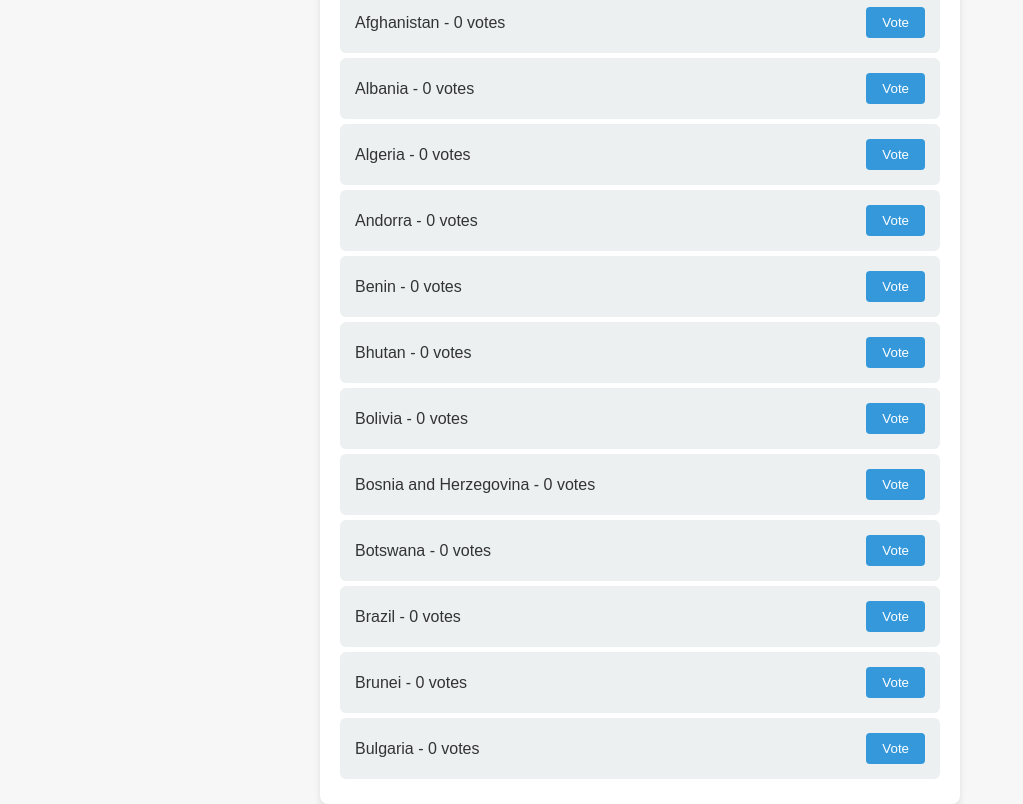
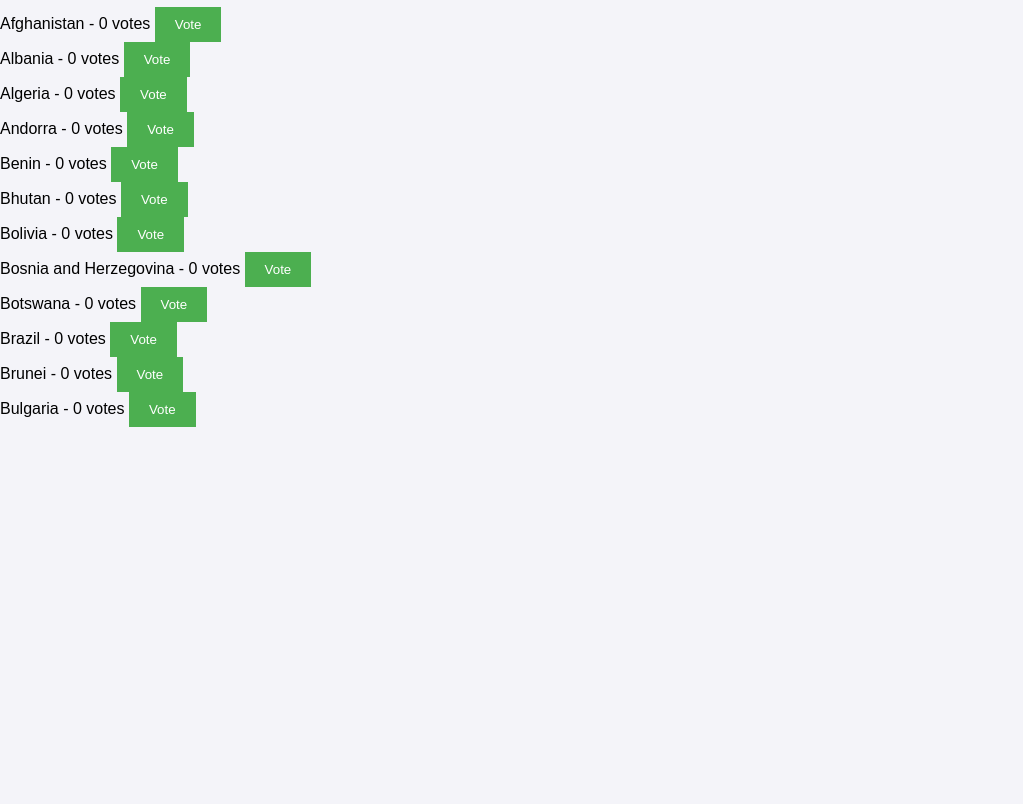
Before and after one commit to Nbvehsxtd/vote-app, a plain HTML site: page index.html in a window 1280 px wide. Shown: the part 73-877 px from the top of the page, without its empty margins (0-1023 px from the left). After the commit the page ends 800 px from the top, so only its background shows below. Drawn offline with Linux system fonts and the light colour scheme.

Commit message:
styles.css

```diff
--- a/styles.css
+++ b/styles.css
@@ -1,88 +1,50 @@
-/* Общие стили */
 body {
-    font-family: 'Arial', sans-serif;
-    background-color: #f7f7f7;
-    color: #333;
+    font-family: Arial, sans-serif;
+    background-color: #f4f4f9;
     margin: 0;
     padding: 0;
-    display: flex;
-    justify-content: center;
-    align-items: center;
-    height: 100vh;
-    flex-direction: column;
+}
+
+.container {
+    max-width: 800px;
+    margin: 50px auto;
+    padding: 20px;
+    background-color: #fff;
+    box-shadow: 0 0 10px rgba(0, 0, 0, 0.1);
+}
+
+h1 {
     text-align: center;
 }
 
-/* Заголовок */
-h1 {
-    font-size: 3rem;
-    color: #2c3e50;
-    margin-bottom: 30px;
+form {
+    margin-bottom: 20px;
+    text-align: center;
 }
 
-/* Контейнер для списка стран */
-#countries {
-    width: 100%;
-    max-width: 600px;
-    padding: 20px;
-    background-color: #fff;
-    border-radius: 8px;
-    box-shadow: 0 4px 6px rgba(0, 0, 0, 0.1);
+button {
+    padding: 10px 20px;
+    background-color: #4CAF50;
+    color: white;
+    border: none;
+    cursor: pointer;
 }
 
-/* Стили для блока каждой страны */
-.country {
-    display: flex;
-    justify-content: space-between;
-    align-items: center;
-    padding: 15px;
-    margin: 5px 0;
-    background-color: #ecf0f1;
-    border-radius: 6px;
-    transition: background-color 0.3s ease, transform 0.3s ease;
+button:hover {
+    background-color: #45a049;
 }
 
-/* При наведении на страну */
-.country:hover {
-    background-color: #dfe6e9;
-    transform: scale(1.05);
+h2 {
+    text-align: center;
+    margin-top: 20px;
 }
 
-/* Стиль для кнопок голосования */
-.country button {
-    background-color: #3498db;
-    color: white;
-    padding: 8px 16px;
-    border: none;
-    border-radius: 4px;
-    cursor: pointer;
-    transition: background-color 0.3s ease, transform 0.2s ease;
+#results {
+    text-align: center;
+    margin-top: 20px;
 }
 
-/* Эффект при наведении на кнопку */
-.country button:hover {
-    background-color: #2980b9;
-    transform: scale(1.05);
+ul {
+    list-style-type: none;
+    padding: 0;
 }
-
-/* Эффект для выключенной кнопки */
-.country button:disabled {
-    background-color: #bdc3c7;
-    cursor: not-allowed;
-}
-
-/* Стиль для спиннера */
-.spinner {
-    margin-top: 20px;
-    border: 5px solid #f3f3f3;
-    border-top: 5px solid #3498db;
-    border-radius: 50%;
-    width: 50px;
-    height: 50px;
-    animation: spin 2s linear infinite;
-}
-
-@keyframes spin {
-    0% { transform: rotate(0deg); }
-    100% { transform: rotate(360deg); }
-}
```
